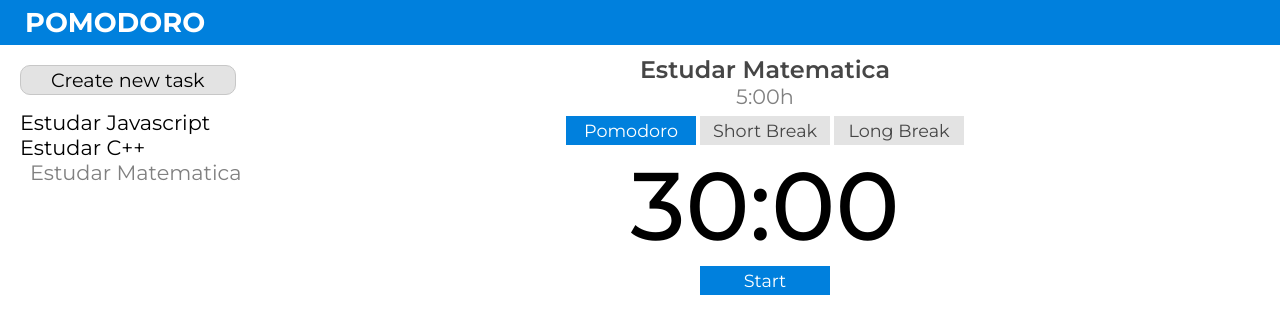
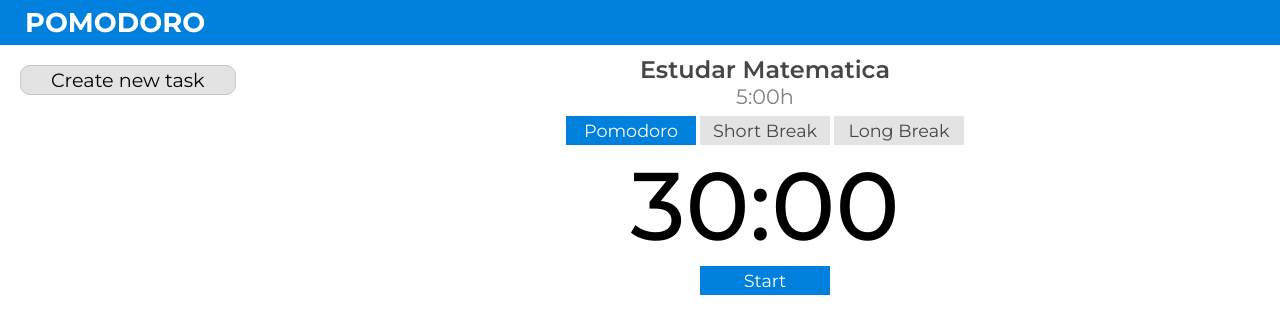
Before and after one commit to LucasMMSilva/react-pomodoro, a React (Create React App) app in the folder frontend/: page /task/4d54f6d45f in a window 1280 px wide. Shown: the top 334 px of the page. Built offline with nearby package versions, Linux system fonts and the light colour scheme; a web font is replaced by a local one.

Commit message:
get tasks by id

```diff
--- a/frontend/src/Pages/Pomodoro/Pomodoro.js
+++ b/frontend/src/Pages/Pomodoro/Pomodoro.js
@@ -3,12 +3,11 @@ import {NavLink} from 'react-router-dom'
 import styles from './Pomodoro.module.css'
 import Clock from '../../components/Clock/Clock'
 import CreateTask from '../../components/CreateTask/CreateTask'
+import api from '../../hooks/api'
 const Pomodoro = ({children}) => {
-  const [tasks,setTasks] = useState([
-    {id:'6d54f6d65f', name:'Estudar Javascript',pomodoro:25,short:5,long:15,uid:'5ff4'},
-    {id:'5d54f6d66f', name:'Estudar C++',pomodoro:25,short:5,long:15,uid:'5ff4'},
-    {id:'4d54f6d45f', name:'Estudar Matematica',pomodoro:25,short:5,long:15,uid:'5ff4'}
-  ])
+  const [tasks,setTasks] = useState([])
+
+
   return (
     <div className={styles.container}>
         <div className={styles.sidebar}>
--- a/frontend/src/hooks/useAuthentication.js
+++ b/frontend/src/hooks/useAuthentication.js
@@ -6,7 +6,7 @@ export const useAuthentication = ()=>{
     await api.post('/user/register',user)
     .then((response)=>{
       console.log(response.data);
-      sessionStorage.setItem('user',response.data.token)
+      sessionStorage.setItem('token',response.data.token)
     })
     .catch(function (error) {
       console.log(error.response.data.errors);
@@ -17,7 +17,7 @@ export const useAuthentication = ()=>{
     await api.post('/user/login',user)
     .then((response)=>{
       console.log(response.data);
-      sessionStorage.setItem('user',response.data.token)
+      sessionStorage.setItem('token',response.data.token)
     }).catch(function (error){
       console.log(error.response.data.errors)
     })
```
